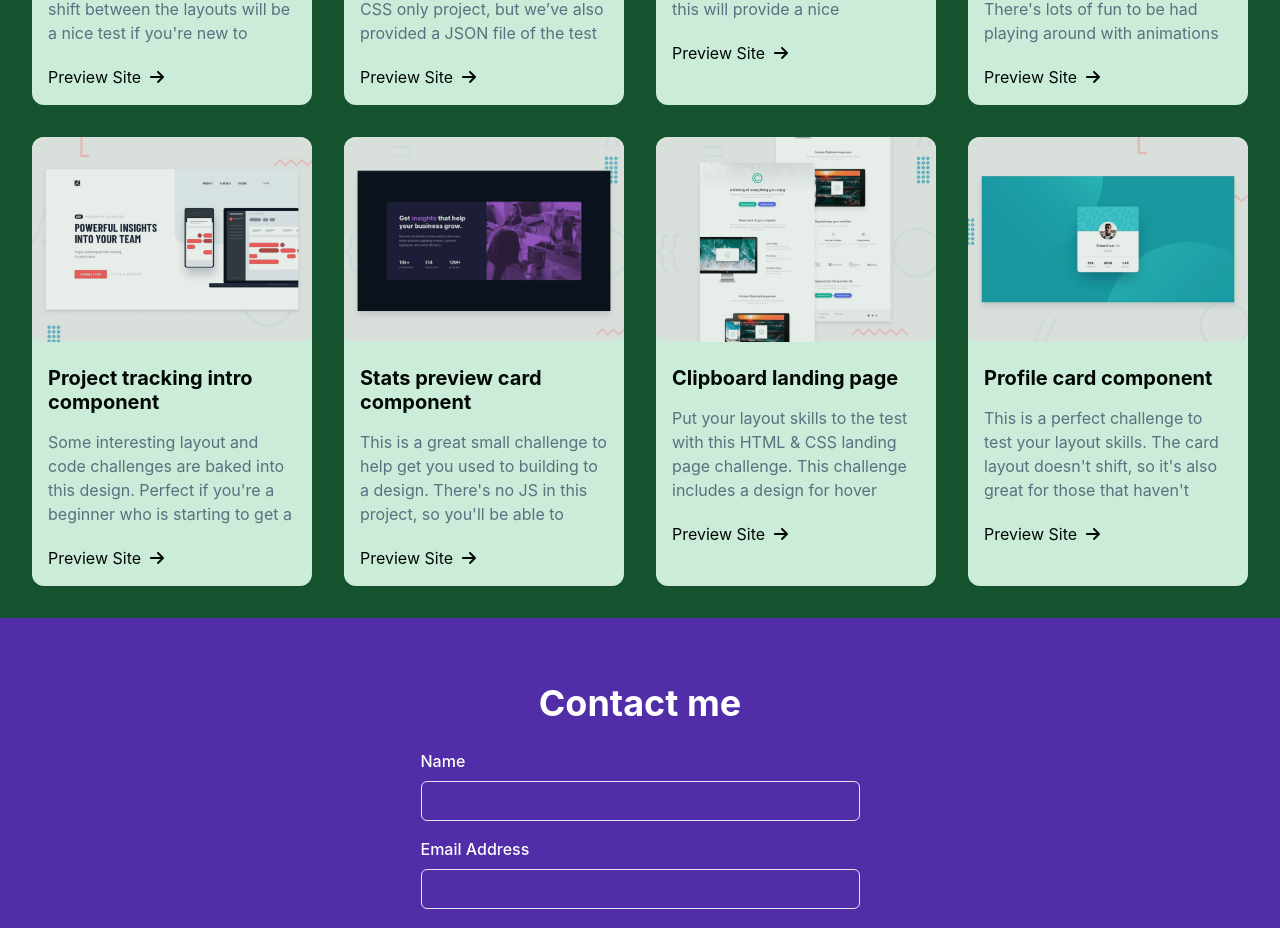
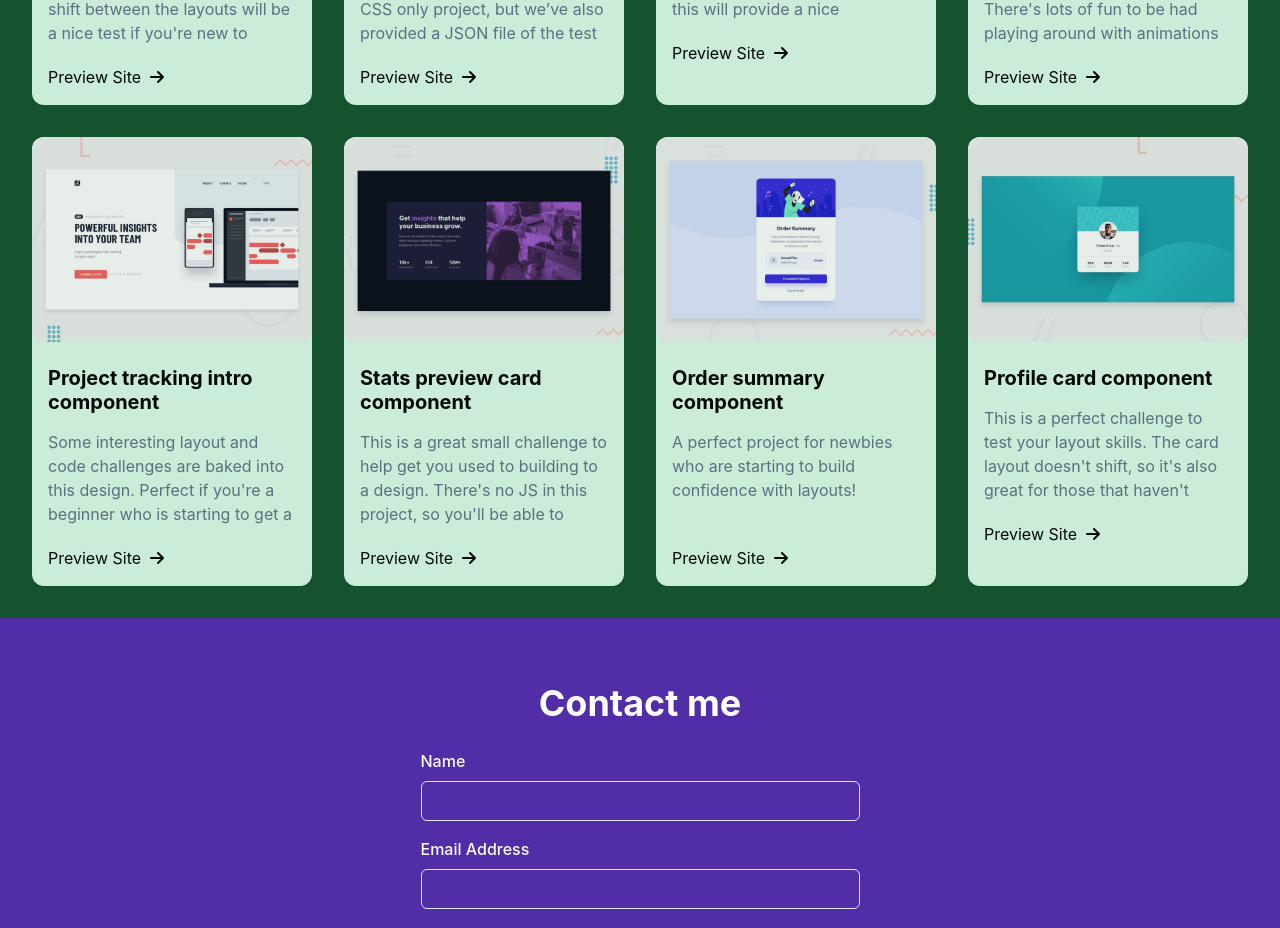
Before and after one commit to F4YY/Portfolio_Projects, a React (Create React App) app: page / in a window 1280 px wide. Shown: the part 3177-4105 px from the top of the page. Built offline with nearby package versions, Linux system fonts and the light colour scheme.

Commit message:
add another completed project

```diff
--- a/src/components/ProjectsSection.js
+++ b/src/components/ProjectsSection.js
@@ -159,11 +159,11 @@ const projects = [
     url:'https://stats-previewer-card.netlify.app'
   },
   {
-    title: "Clipboard landing page",
+    title: "Order summary component",
     description:
-      "Put your layout skills to the test with this HTML & CSS landing page challenge. This challenge includes a design for hover states.",
-    ImageSrc: () => require("./images/clipboard-landing.jpg"),
-    url:'https://clipboard-landings.netlify.app/'
+      "A perfect project for newbies who are starting to build confidence with layouts!",
+    ImageSrc: () => require("./images/order-summary.jpg"),
+    url:'https://ordered-summary.netlify.app/'
   },
   {
     title: "Profile card component",
```
Also changed, not shown: src/components/images/order-summary.jpg (added).
